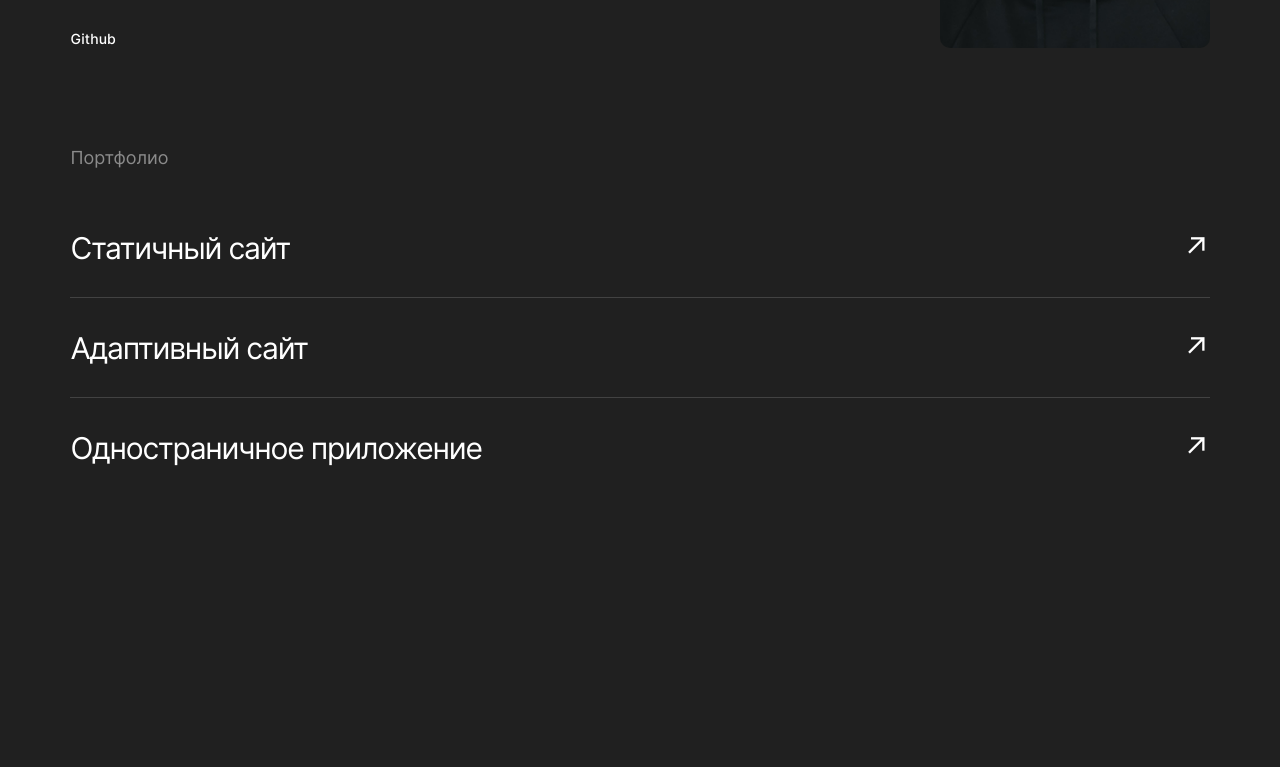
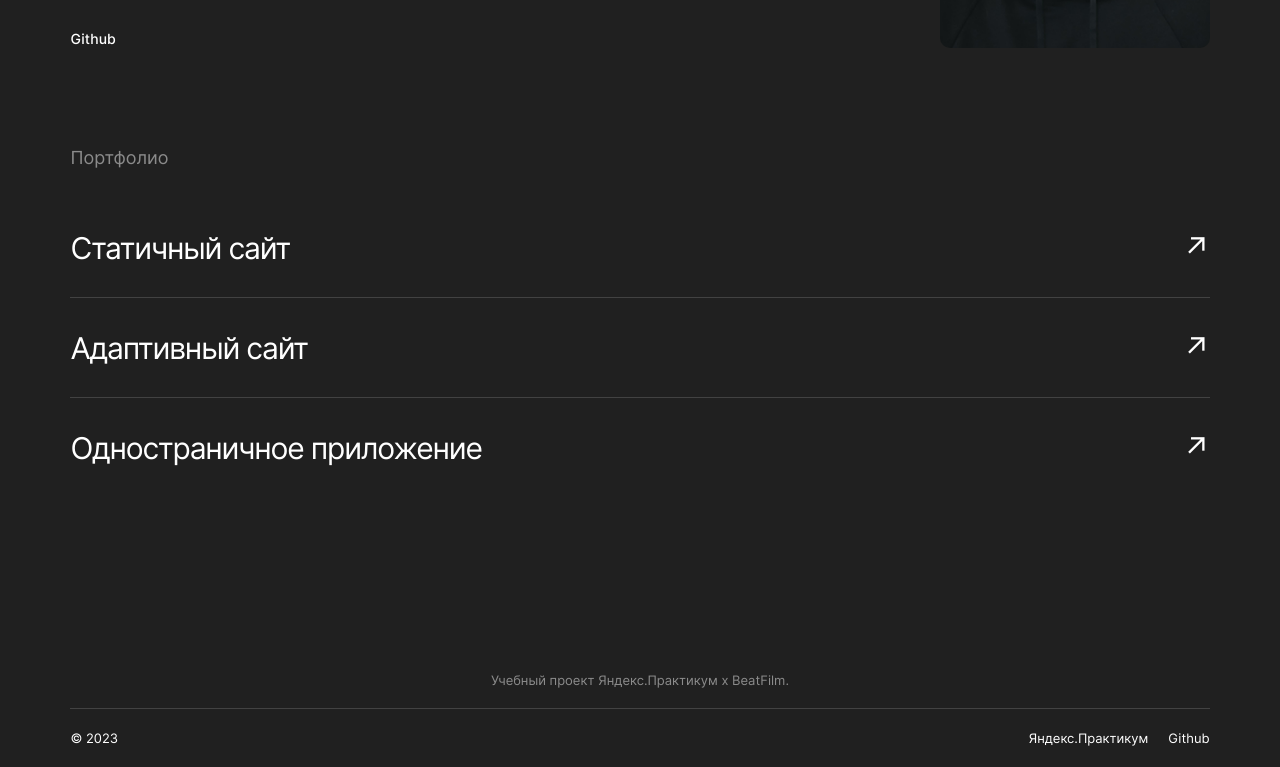
Before and after one commit to tatsenko-m/movies-explorer-frontend, a React (Create React App) app: page /movies in a window 1280 px wide. Shown: the part 2383-3150 px from the top of the page. Before the commit the page ends 2976 px from the top, so only its background shows below. Built offline with nearby package versions, Linux system fonts and the light colour scheme.

Commit message:
feat: сверстать и стилизовать Footer для десктопа

```diff
--- a/src/components/App/App.js
+++ b/src/components/App/App.js
@@ -3,6 +3,7 @@ import './App.css';
 
 import Header from '../Header/Header';
 import Main from '../Main/Main';
+import Footer from '../Footer/Footer';
 
 function App() {
   const [loggedIn, setLoggedIn] = React.useState(false);
@@ -11,6 +12,7 @@ function App() {
     <>
       <Header loggedIn={loggedIn} />
       <Main />
+      <Footer />
     </>
   );
 }
--- a/src/components/Footer/Footer.css
+++ b/src/components/Footer/Footer.css
@@ -0,0 +1,84 @@
+.footer {
+  width: 89vw;
+  max-width: 1140px;
+  display: flex;
+  flex-direction: column;
+  box-sizing: border-box;
+  margin: 0 auto;
+  padding: 79px 0 20px;
+}
+
+.footer__heading {
+  font-family: "Inter", "Arial", sans-serif;
+  color: #8b8b8b;
+  text-align: center;
+  font-size: 13px;
+  font-style: normal;
+  font-weight: 400;
+  line-height: normal;
+  -webkit-font-smoothing: antialiased;
+  -moz-osx-font-smoothing: grayscale;
+  margin: 0 0 20px;
+  padding: 0;
+}
+
+.footer__heading::after {
+  display: block;
+  content: " ";
+  border-bottom: 1px solid #424242;
+  padding-top: 20px;
+}
+
+.footer__content {
+  display: flex;
+  flex-direction: row-reverse;
+  justify-content: space-between;
+  align-items: center;
+}
+
+.footer__menu {
+  display: flex;
+  margin: 0;
+  padding: 0;
+}
+
+.footer__links {
+  display: flex;
+  flex-direction: row;
+  margin: 0;
+  padding: 0;
+  list-style: none;
+  column-gap: 20px;
+}
+
+.footer__link {
+  font-family: "Inter", "Arial", sans-serif;
+  text-align: right;
+  font-size: 13px;
+  font-style: normal;
+  font-weight: 400;
+  line-height: normal;
+  text-decoration: none;
+  color: #fff;
+  -webkit-font-smoothing: antialiased;
+  -moz-osx-font-smoothing: grayscale;
+  margin: 0;
+  padding: 0;
+  opacity: 1;
+  transition: opacity 1s;
+}
+
+.footer__link:hover {
+  opacity: 0.7;
+}
+
+.footer__copyright {
+  font-family: "Inter", "Arial", sans-serif;
+  color: #fff;
+  font-size: 13px;
+  font-style: normal;
+  font-weight: 400;
+  line-height: normal;
+  margin: 0;
+  padding: 0;
+}
--- a/src/components/Footer/Footer.js
+++ b/src/components/Footer/Footer.js
@@ -0,0 +1,36 @@
+import React from 'react';
+import { useLocation, Link } from 'react-router-dom';
+
+const Footer = () => {
+  const location = useLocation();
+
+  const isFooterVisible =
+    location.pathname === '/' || ['/movies', '/saved-movies'].includes(location.pathname);
+
+  const currentYear = new Date().getFullYear();
+
+  return (
+    <>
+      {isFooterVisible && (
+        <footer className="footer">
+          <h2 className="footer__heading">Учебный проект Яндекс.Практикум х BeatFilm.</h2>
+          <div className="footer__content">
+            <nav className="footer__menu">
+              <ul className="footer__links">
+                <li>
+                  <Link to="https://practicum.yandex.ru/" target="_blank" className="footer__link">Яндекс.Практикум</Link>
+                </li>
+                <li>
+                  <Link to="https://github.com/tatsenko-m" target="_blank" className="footer__link">Github</Link>
+                </li>
+              </ul>
+            </nav>
+            <p className="footer__copyright">&copy; {currentYear}</p>
+          </div>
+        </footer>
+      )}
+    </>
+  );
+};
+
+export default Footer;
--- a/src/index.css
+++ b/src/index.css
@@ -11,6 +11,7 @@
 @import url(./components/Techs/Techs.css);
 @import url(./components/AboutMe/AboutMe.css);
 @import url(./components/Portfolio/Portfolio.css);
+@import url(./components/Footer/Footer.css);
 
 body {
   background-color: #202020;
```
